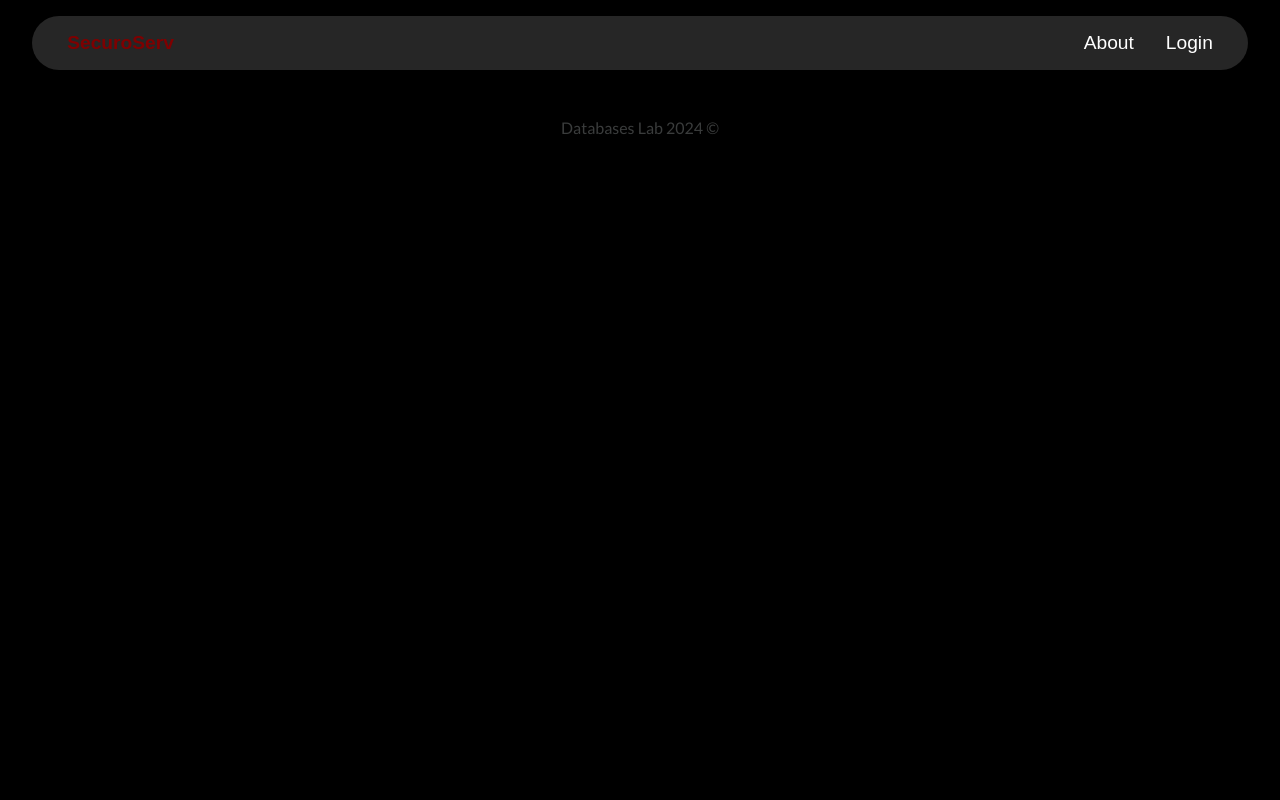
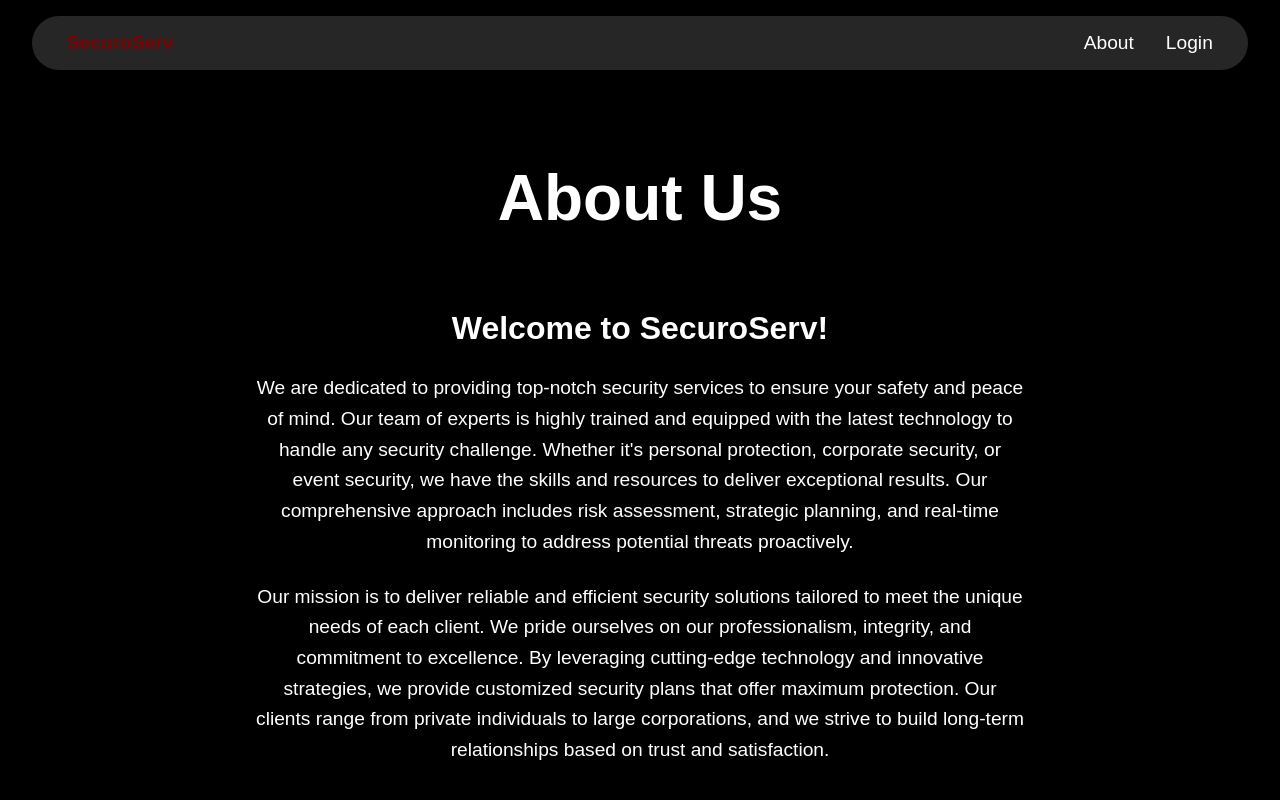
Before and after one commit to mas-vi/SecuroServ, an Angular app in the folder frontend/: page /about in a window 1280 px wide. Shown: the top 800 px of the page. Built offline with nearby package versions, Linux system fonts and the light colour scheme.

Commit message:
Made an about-us page

```diff
--- a/frontend/src/app/components/pages/about/about.component.html
+++ b/frontend/src/app/components/pages/about/about.component.html
@@ -1,2 +1,18 @@
 <app-header></app-header>
+
+<div class="container">
+  <div class="content-container">
+    <h1 class="title">About Us</h1>
+    <h2>Welcome to SecuroServ!</h2>
+    <p class="content">
+      We are dedicated to providing top-notch security services to ensure your safety and peace of mind. Our team of experts is highly trained and equipped with the latest technology to handle any security challenge. Whether it's personal protection, corporate security, or event security, we have the skills and resources to deliver exceptional results. Our comprehensive approach includes risk assessment, strategic planning, and real-time monitoring to address potential threats proactively.
+    </p>
+    <p class="content">
+      Our mission is to deliver reliable and efficient security solutions tailored to meet the unique needs of each client. We pride ourselves on our professionalism, integrity, and commitment to excellence. By leveraging cutting-edge technology and innovative strategies, we provide customized security plans that offer maximum protection. Our clients range from private individuals to large corporations, and we strive to build long-term relationships based on trust and satisfaction.
+    </p>
+  </div>
+</div>
+
+<app-partener-slider></app-partener-slider>
+
 <app-footer></app-footer>
--- a/frontend/src/app/components/pages/about/about.component.scss
+++ b/frontend/src/app/components/pages/about/about.component.scss
@@ -0,0 +1,29 @@
+.container {
+    display: flex;
+    margin: 0 20vw;
+    margin-bottom: 10vh;
+    flex-direction: column;
+    align-items: center;
+
+    h1 {
+        font-size: 4rem;
+        font-family: sans-serif;
+        padding: 2rem 0;
+        text-align: center;
+        font-weight: bold;
+    }
+
+    h2 {
+        font-size: 2em;
+        font-family: sans-serif;
+        text-align: center;
+    }
+
+    p {
+        text-align: center;
+        font-size: 1.2em;
+        font-family: sans-serif;
+        margin: 1.5rem 0;
+        line-height: 1.6;
+    }
+}
--- a/frontend/src/app/components/pages/about/about.component.ts
+++ b/frontend/src/app/components/pages/about/about.component.ts
@@ -2,10 +2,11 @@ import { Component } from '@angular/core';
 import { FooterComponent } from "../../partials/footer/footer.component";
 import { HeaderComponent } from "../../partials/header/header.component";
 import { RouterModule } from '@angular/router';
+import { PartenerSliderComponent } from '../../partials/partener-slider/partener-slider.component';
 
 @Component({
   selector: 'app-about',
-  imports: [FooterComponent, HeaderComponent, RouterModule],
+  imports: [FooterComponent, HeaderComponent, RouterModule, PartenerSliderComponent],
   templateUrl: './about.component.html',
   styleUrl: './about.component.scss'
 })
--- a/frontend/src/app/components/pages/home/home.component.html
+++ b/frontend/src/app/components/pages/home/home.component.html
@@ -11,5 +11,4 @@
         <a routerLink="/login"><button>Sign In</button></a>
     </div>
 </div>
-<app-partener-slider></app-partener-slider>
 <app-footer></app-footer>
```
